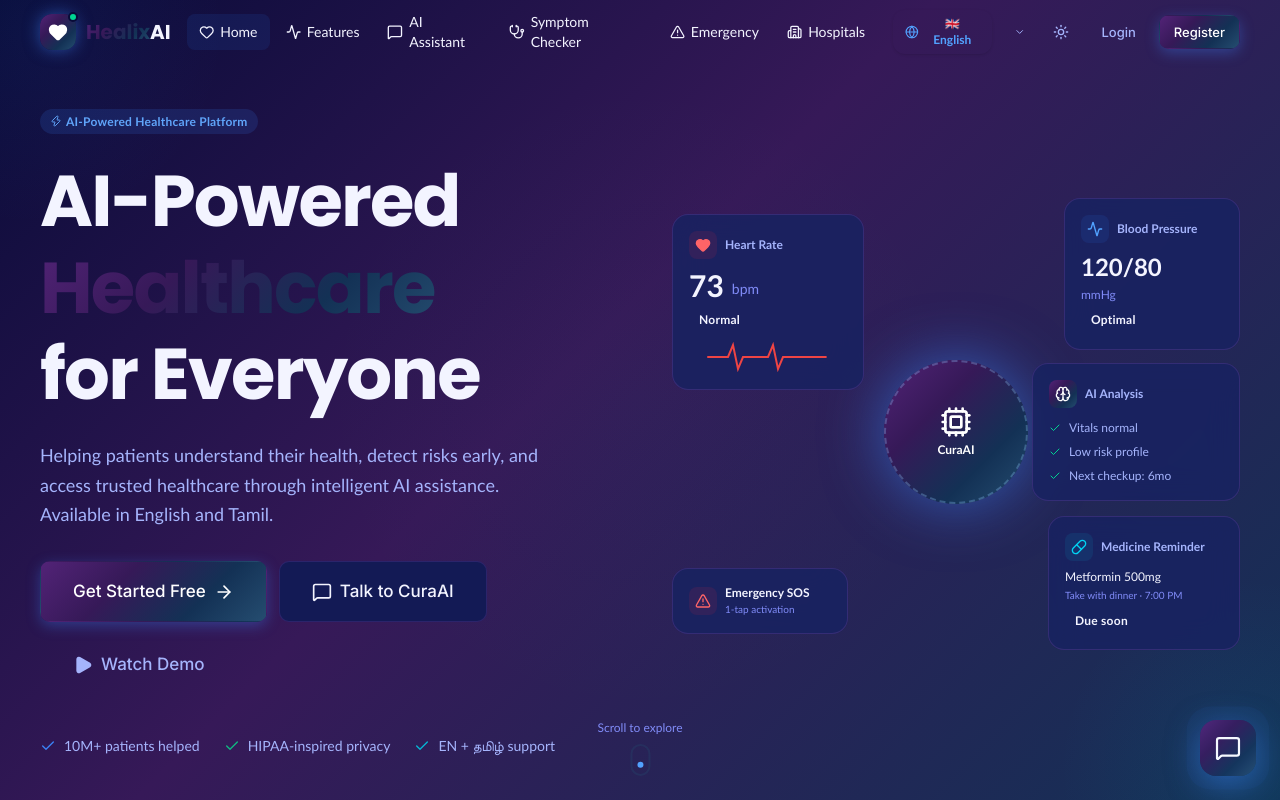
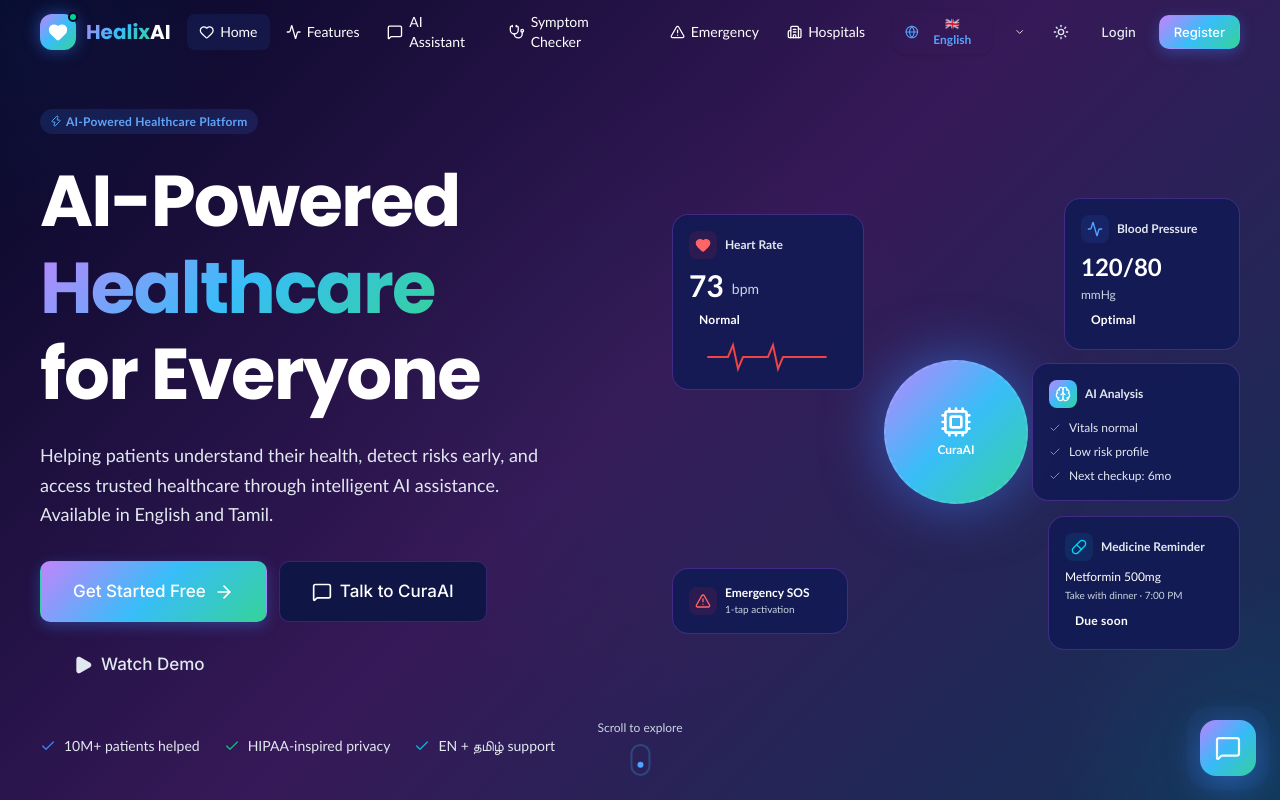
Before and after one commit to adithyasenthilkumar57-tech/healixai, a Next.js app: page / in a window 1280 px wide. Shown: the top 800 px of the page. Built offline with nearby package versions, Linux system fonts and the light colour scheme.

Commit message:
style: enhanced text contrast and legibility on dark theme with crisp white/slate text hierarchy

```diff
--- a/src/app/globals.css
+++ b/src/app/globals.css
@@ -10,21 +10,22 @@
 :root,
 [data-theme="dark"],
 .dark {
-  /* Exact Color Combination Swatch (#522377, #361958, #080B38, #133155, #254D70) */
-  --bg-primary:      #080b38;
-  --bg-secondary:    #0e1248;
-  --bg-tertiary:     #131a55;
-  --bg-card:         #182361;
-  --bg-glass:        rgba(24, 35, 97, 0.85);
-  --bg-glass-border: rgba(130, 75, 185, 0.25);
+  /* High-Contrast Swatch Palette (#522377, #361958, #080B38, #133155, #254D70) */
+  --bg-primary:      #050726;
+  --bg-secondary:    #090d33;
+  --bg-tertiary:     #0f1545;
+  --bg-card:         #131b54;
+  --bg-glass:        rgba(19, 27, 84, 0.92);
+  --bg-glass-border: rgba(168, 85, 247, 0.3);
 
-  --text-primary:    #f3f4ff;
-  --text-secondary:  #a5b4fc;
-  --text-tertiary:   #818cf8;
-  --text-inverse:    #080b38;
+  /* High Legibility Text System */
+  --text-primary:    #ffffff;
+  --text-secondary:  #e2e8f0;
+  --text-tertiary:   #cbd5e1;
+  --text-inverse:    #050726;
 
-  --border-primary:   rgba(130, 75, 185, 0.22);
-  --border-secondary: rgba(37, 77, 112, 0.3);
+  --border-primary:   rgba(168, 85, 247, 0.25);
+  --border-secondary: rgba(56, 189, 248, 0.25);
 
   /* Swatch Brand Palette */
   --accent-magenta: #522377;
@@ -33,26 +34,26 @@
   --accent-navy:    #133155;
   --accent-blue:    #254d70;
   --accent-cyan:    #38bdf8;
-  --accent-emerald: #10b981;
-  --accent-rose:    #f43f5e;
+  --accent-emerald: #34d399;
+  --accent-rose:    #fb7185;
   --accent-amber:   #fbbf24;
 
-  --gradient-primary: linear-gradient(135deg, #522377 0%, #361958 35%, #133155 70%, #254d70 100%);
-  --gradient-hero:    linear-gradient(135deg, #080b38 0%, #361958 45%, #133155 100%);
-  --gradient-card:    linear-gradient(135deg, rgba(82,35,119,0.22) 0%, rgba(19,49,85,0.22) 100%);
+  --gradient-primary: linear-gradient(135deg, #c084fc 0%, #38bdf8 50%, #34d399 100%);
+  --gradient-hero:    linear-gradient(135deg, #050726 0%, #361958 50%, #133155 100%);
+  --gradient-card:    linear-gradient(135deg, rgba(82,35,119,0.25) 0%, rgba(19,49,85,0.25) 100%);
 
   /* Shadows & Glows */
-  --shadow-sm:   0 1px 3px rgba(8, 11, 56, 0.5);
-  --shadow-md:   0 4px 16px rgba(8, 11, 56, 0.6);
-  --shadow-lg:   0 8px 32px rgba(8, 11, 56, 0.75);
-  --shadow-xl:   0 20px 60px rgba(8, 11, 56, 0.85);
-  --shadow-glow: 0 0 36px rgba(82, 35, 119, 0.4);
-  --shadow-glow-purple: 0 0 36px rgba(54, 25, 88, 0.45);
+  --shadow-sm:   0 1px 3px rgba(5, 7, 38, 0.6);
+  --shadow-md:   0 4px 16px rgba(5, 7, 38, 0.7);
+  --shadow-lg:   0 8px 32px rgba(5, 7, 38, 0.85);
+  --shadow-xl:   0 20px 60px rgba(5, 7, 38, 0.95);
+  --shadow-glow: 0 0 36px rgba(192, 132, 252, 0.35);
+  --shadow-glow-purple: 0 0 36px rgba(82, 35, 119, 0.4);
 
   /* Input Variables */
-  --input-bg:     rgba(82, 35, 119, 0.12);
-  --input-border: rgba(130, 75, 185, 0.25);
-  --input-focus:  rgba(56, 189, 248, 0.5);
+  --input-bg:     rgba(19, 27, 84, 0.6);
+  --input-border: rgba(168, 85, 247, 0.35);
+  --input-focus:  rgba(56, 189, 248, 0.6);
 }
 
 /* ─── Light Theme ─────────────────────────────────── */
--- a/src/css/variables.css
+++ b/src/css/variables.css
@@ -19,21 +19,22 @@
 :root,
 [data-theme="dark"],
 .dark {
-  /* Exact Color Combination Swatch (#522377, #361958, #080B38, #133155, #254D70) */
-  --bg-primary:      #080b38;
-  --bg-secondary:    #0e1248;
-  --bg-tertiary:     #131a55;
-  --bg-card:         #182361;
-  --bg-glass:        rgba(24, 35, 97, 0.85);
-  --bg-glass-border: rgba(130, 75, 185, 0.25);
+  /* High-Contrast Swatch Palette (#522377, #361958, #080B38, #133155, #254D70) */
+  --bg-primary:      #050726;
+  --bg-secondary:    #090d33;
+  --bg-tertiary:     #0f1545;
+  --bg-card:         #131b54;
+  --bg-glass:        rgba(19, 27, 84, 0.92);
+  --bg-glass-border: rgba(168, 85, 247, 0.3);
 
-  --text-primary:    #f3f4ff;
-  --text-secondary:  #a5b4fc;
-  --text-tertiary:   #818cf8;
-  --text-inverse:    #080b38;
+  /* High Legibility Text System */
+  --text-primary:    #ffffff;
+  --text-secondary:  #e2e8f0;
+  --text-tertiary:   #cbd5e1;
+  --text-inverse:    #050726;
 
-  --border-primary:   rgba(130, 75, 185, 0.22);
-  --border-secondary: rgba(37, 77, 112, 0.3);
+  --border-primary:   rgba(168, 85, 247, 0.25);
+  --border-secondary: rgba(56, 189, 248, 0.25);
 
   /* Swatch Brand Palette */
   --accent-magenta: #522377;
@@ -42,26 +43,26 @@
   --accent-navy:    #133155;
   --accent-blue:    #254d70;
   --accent-cyan:    #38bdf8;
-  --accent-emerald: #10b981;
-  --accent-rose:    #f43f5e;
+  --accent-emerald: #34d399;
+  --accent-rose:    #fb7185;
   --accent-amber:   #fbbf24;
 
-  --gradient-primary: linear-gradient(135deg, #522377 0%, #361958 35%, #133155 70%, #254d70 100%);
-  --gradient-hero:    linear-gradient(135deg, #080b38 0%, #361958 45%, #133155 100%);
-  --gradient-card:    linear-gradient(135deg, rgba(82,35,119,0.22) 0%, rgba(19,49,85,0.22) 100%);
+  --gradient-primary: linear-gradient(135deg, #c084fc 0%, #38bdf8 50%, #34d399 100%);
+  --gradient-hero:    linear-gradient(135deg, #050726 0%, #361958 50%, #133155 100%);
+  --gradient-card:    linear-gradient(135deg, rgba(82,35,119,0.25) 0%, rgba(19,49,85,0.25) 100%);
 
   /* Shadows & Glows */
-  --shadow-sm:   0 1px 3px rgba(8, 11, 56, 0.5);
-  --shadow-md:   0 4px 16px rgba(8, 11, 56, 0.6);
-  --shadow-lg:   0 8px 32px rgba(8, 11, 56, 0.75);
-  --shadow-xl:   0 20px 60px rgba(8, 11, 56, 0.85);
-  --shadow-glow: 0 0 36px rgba(82, 35, 119, 0.4);
-  --shadow-glow-purple: 0 0 36px rgba(54, 25, 88, 0.45);
+  --shadow-sm:   0 1px 3px rgba(5, 7, 38, 0.6);
+  --shadow-md:   0 4px 16px rgba(5, 7, 38, 0.7);
+  --shadow-lg:   0 8px 32px rgba(5, 7, 38, 0.85);
+  --shadow-xl:   0 20px 60px rgba(5, 7, 38, 0.95);
+  --shadow-glow: 0 0 36px rgba(192, 132, 252, 0.35);
+  --shadow-glow-purple: 0 0 36px rgba(82, 35, 119, 0.4);
 
   /* Input Variables */
-  --input-bg:     rgba(82, 35, 119, 0.12);
-  --input-border: rgba(130, 75, 185, 0.25);
-  --input-focus:  rgba(56, 189, 248, 0.5);
+  --input-bg:     rgba(19, 27, 84, 0.6);
+  --input-border: rgba(168, 85, 247, 0.35);
+  --input-focus:  rgba(56, 189, 248, 0.6);
 }
 
 /* ─── Light Theme ─────────────────────────────────── */
```
